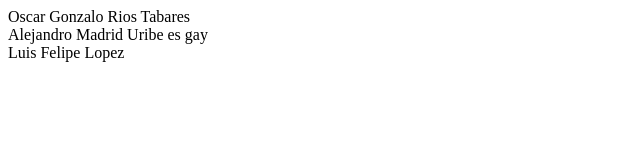
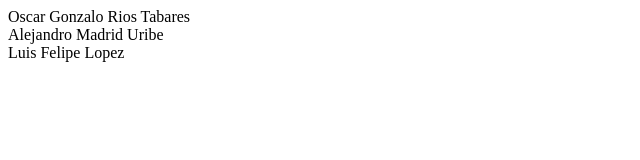
Before and after one commit to Shad4070/Shad4070.github.io, a plain HTML site: page index.html in a window 1280 px wide. Shown: the full height of the page, 0-640 px from the left. Drawn offline with Linux system fonts and the light colour scheme.

Commit message:
Tarea lista 2

```diff
--- a/index.html
+++ b/index.html
@@ -5,7 +5,7 @@
 </head>
 <body>
 	<div>Oscar Gonzalo Rios Tabares</div>
-	<div>Alejandro Madrid Uribe es gay</div>
+	<div>Alejandro Madrid Uribe</div>
 	<div>Luis Felipe Lopez</div>
 </body>
 </html>
```
